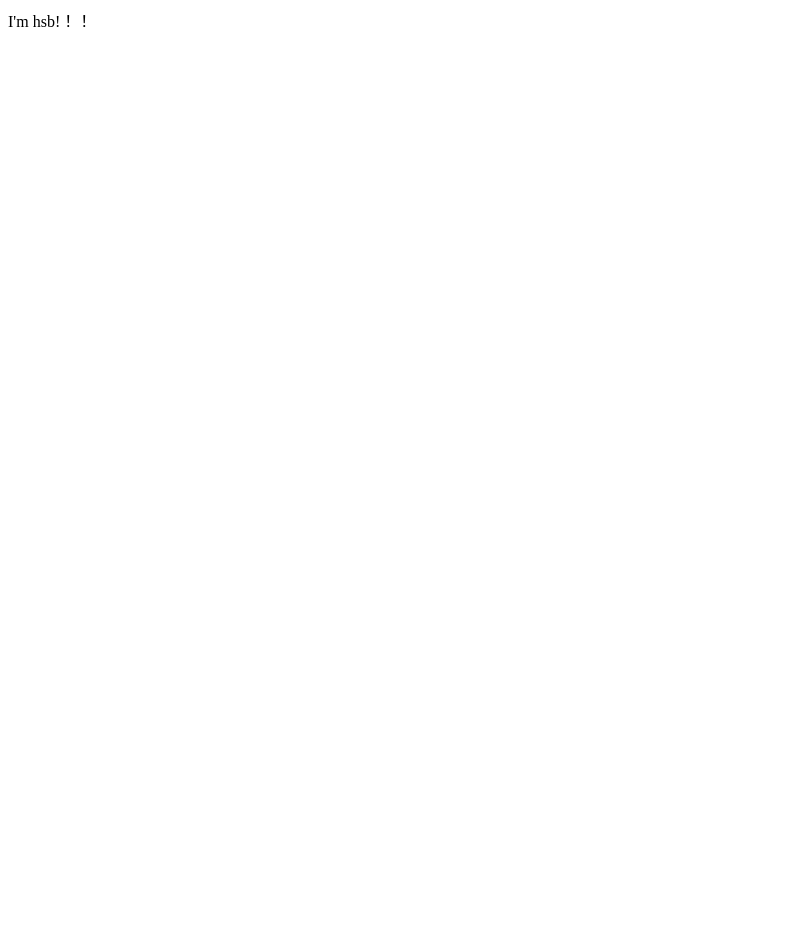
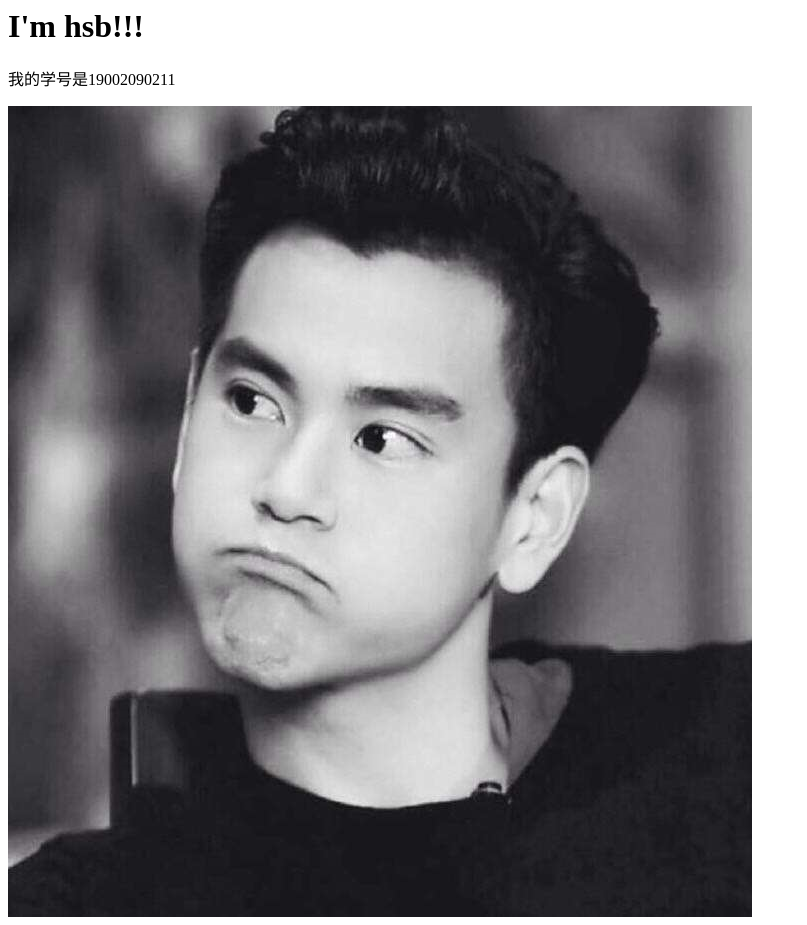
Before and after one commit to hsb19002090211/hsb19002090211.github.io, a plain HTML site: page index.html in a window 1280 px wide. Shown: the whole page, without its empty margins (0-807 px from the left). Before the commit the page ends 800 px from the top, so only its background shows below. Drawn offline with Linux system fonts and the light colour scheme.

Commit message:
add a message

```diff
--- a/index.html
+++ b/index.html
@@ -1,5 +1,8 @@
 <html>
 <body>
-I'm hsb!！！
+<h1>I'm hsb!!!</h1>
+<p>我的学号是<span id="studentnumber">19002090211</span>
+</p>
+<img src="pyy.png"/>
 </body>
 </html>
```
Also changed, not shown: pyy.png (added).
